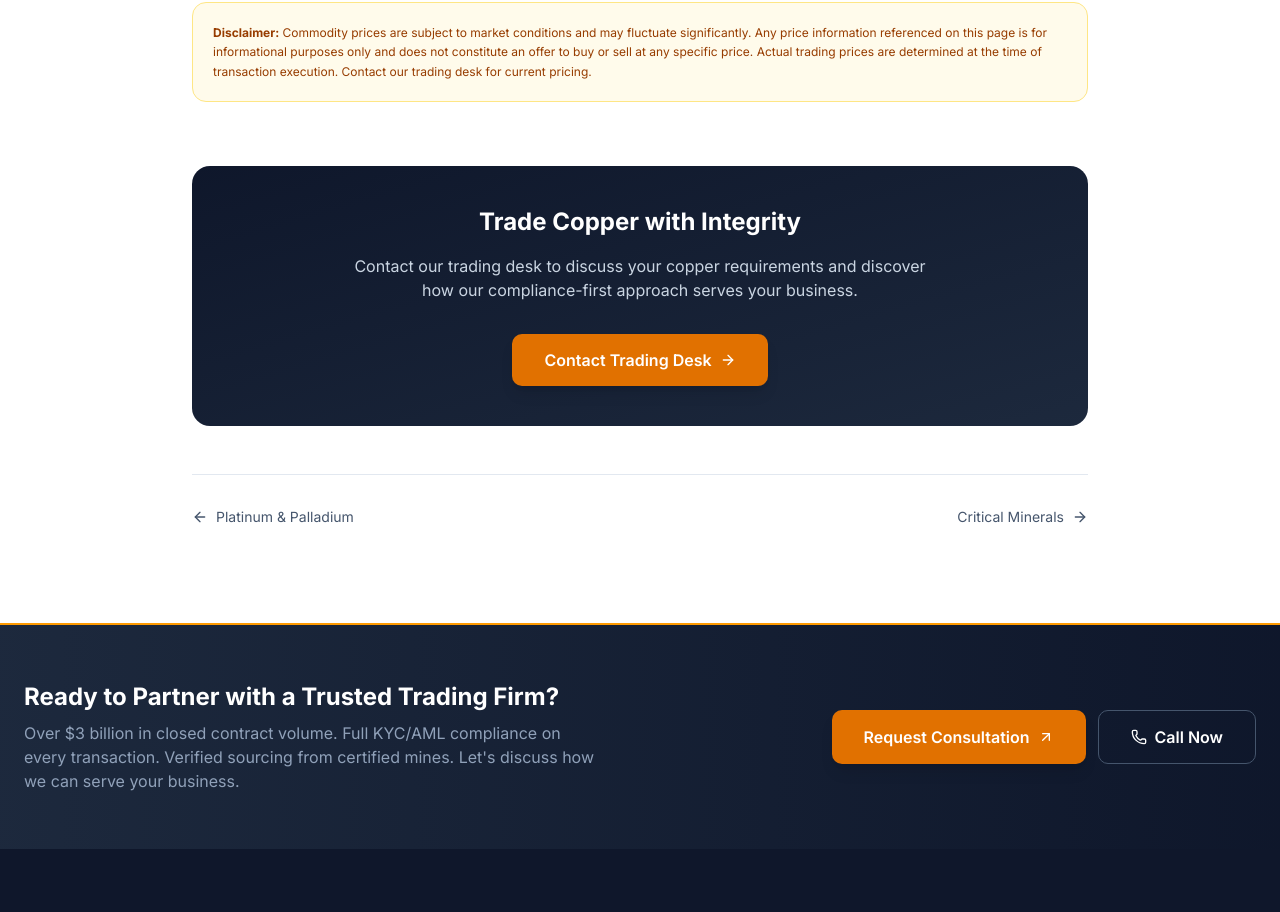
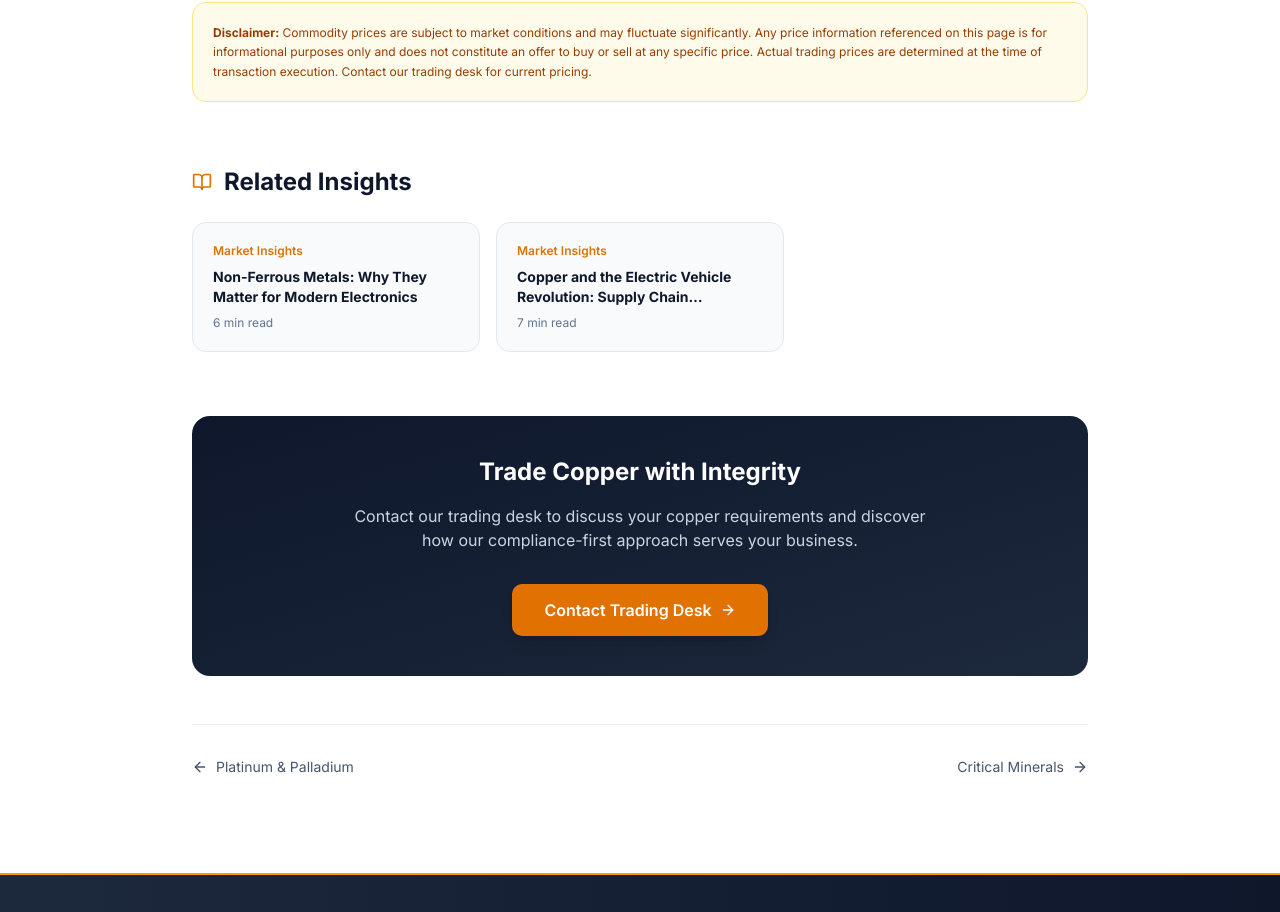
Before and after one commit to FacelessMedia/integrity-global-trade, a Next.js app: page /commodities/copper in a window 1280 px wide. Shown: the part 4548-5460 px from the top of the page. Built offline with nearby package versions, Linux system fonts and the light colour scheme; no server answers; a web font is replaced by a local one.

Commit message:
V2 batch 9: Related blog posts on commodity pages (internal linking SEO), 62 pages

```diff
--- a/src/app/commodities/[slug]/page.tsx
+++ b/src/app/commodities/[slug]/page.tsx
@@ -6,7 +6,8 @@ import { COMMODITIES, SERVICES, SITE_CONFIG } from "@/lib/constants";
 import { CommodityJsonLd, BreadcrumbJsonLd, FAQJsonLd } from "@/lib/structured-data";
 import { COMMODITY_FAQS } from "@/lib/faqs";
 import { COMMODITY_EXPANDED_CONTENT } from "@/lib/commodity-content";
-import { ShieldCheck } from "lucide-react";
+import { BLOG_POSTS } from "@/lib/blog-posts";
+import { ShieldCheck, BookOpen } from "lucide-react";
 
 interface PageProps {
   params: Promise<{ slug: string }>;
@@ -249,6 +250,33 @@ export default async function CommodityDetailPage({ params }: PageProps) {
               </p>
             </div>
 
+            {/* Related Blog Posts — Internal Linking */}
+            {(() => {
+              const titleLower = commodity.title.toLowerCase();
+              const related = BLOG_POSTS.filter((p) =>
+                p.keywords.some((k) => k.toLowerCase().includes(titleLower) || titleLower.includes(k.split(" ")[0].toLowerCase())) ||
+                p.title.toLowerCase().includes(titleLower)
+              ).slice(0, 3);
+              if (related.length === 0) return null;
+              return (
+                <div className="mb-16">
+                  <h2 className="text-2xl font-bold text-slate-900 mb-6 flex items-center gap-3">
+                    <BookOpen className="h-5 w-5 text-amber-600" />
+                    Related Insights
+                  </h2>
+                  <div className="grid md:grid-cols-3 gap-4">
+                    {related.map((post) => (
+                      <Link key={post.slug} href={`/insights/${post.slug}`} className="group bg-slate-50 rounded-xl p-5 border border-slate-200 hover:border-amber-300 hover:shadow-md transition-all">
+                        <div className="text-xs font-semibold text-amber-600 mb-2">{post.category}</div>
+                        <h3 className="text-sm font-bold text-slate-900 group-hover:text-amber-700 transition-colors line-clamp-2 mb-2">{post.title}</h3>
+                        <p className="text-xs text-slate-500">{post.readTime}</p>
+                      </Link>
+                    ))}
+                  </div>
+                </div>
+              );
+            })()}
+
             {/* CTA */}
             <div className="bg-gradient-to-br from-slate-900 to-slate-800 rounded-2xl p-10 text-center">
               <h2 className="text-2xl font-bold text-white mb-4">
```
